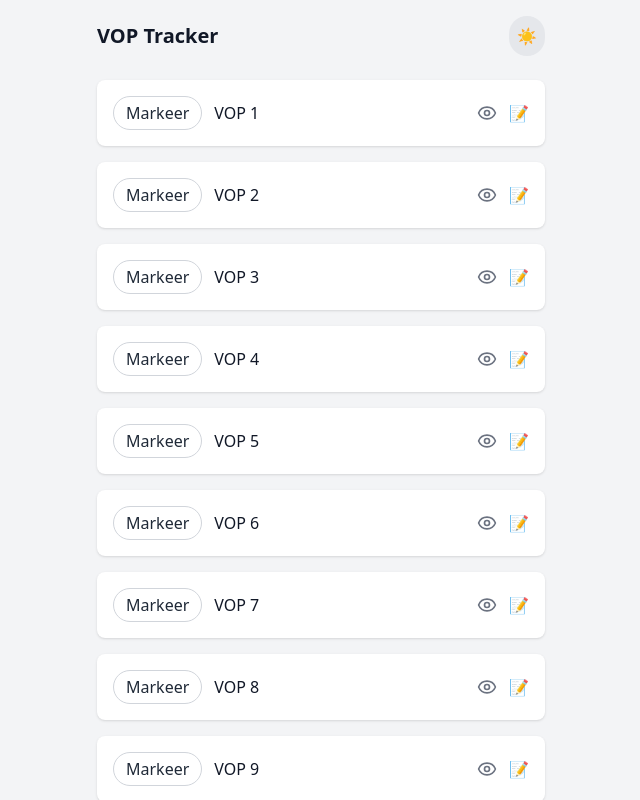
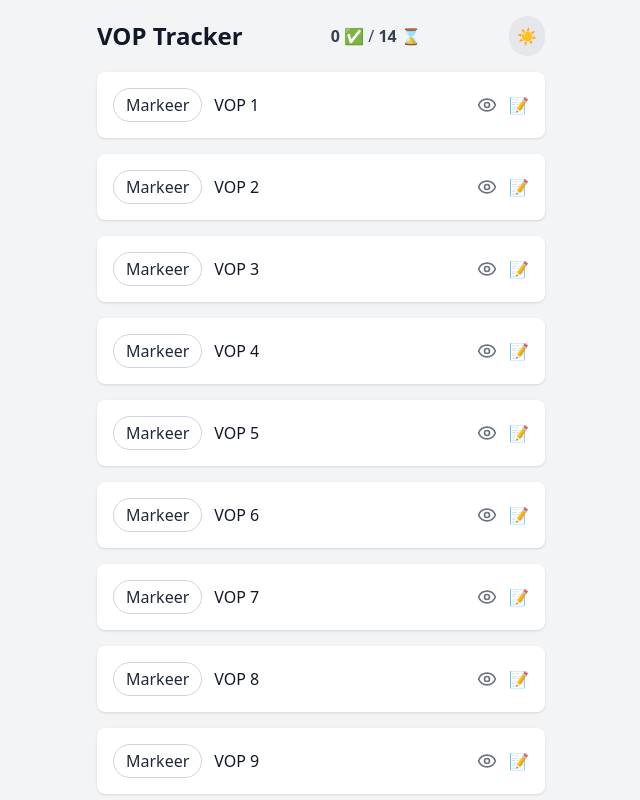
Before and after one commit to Brandjuh/brandjuh.github.io, a React (Vite) app: page / in a window 1280 px wide. Shown: the top 800 px of the page, without its empty margins (319-959 px from the left). Built offline with nearby package versions, Linux system fonts and the light colour scheme.

Commit message:
Update App.tsx

```diff
--- a/src/App.tsx
+++ b/src/App.tsx
@@ -13,9 +13,12 @@ const App: React.FC = () => {
   );
   const [darkMode, setDarkMode] = useLocalStorage<boolean>('darkMode', false);
 
-  const toggleDone = (id: number) => setVops(vops.map(v => v.id === id ? { ...v, done: !v.done } : v));
-  const toggleHidden = (id: number) => setVops(vops.map(v => v.id === id ? { ...v, hidden: !v.hidden } : v));
-  const resetAll = () => setVops(vops.map(v => ({ ...v, done: false, hidden: false, note: '' })));
+  const toggleDone = (id: number) =>
+    setVops(vops.map(v => (v.id === id ? { ...v, done: !v.done } : v)));
+  const toggleHidden = (id: number) =>
+    setVops(vops.map(v => (v.id === id ? { ...v, hidden: !v.hidden } : v)));
+  const resetAll = () =>
+    setVops(vops.map(v => ({ ...v, done: false, hidden: false, note: '' })));
 
   useEffect(() => {
     document.documentElement.classList.toggle('dark', darkMode);
@@ -23,13 +26,24 @@ const App: React.FC = () => {
 
   const visible = vops.filter(v => !v.hidden);
   const hidden = vops.filter(v => v.hidden);
+  const doneCount = vops.filter(v => v.done).length;
+  const todoCount = vops.length - doneCount;
 
   return (
     <div className="min-h-screen bg-gray-100 dark:bg-gray-900 text-gray-900 dark:text-gray-100 p-4">
       <div className="max-w-md mx-auto">
-        <Header darkMode={darkMode} setDarkMode={setDarkMode} />
+        {/* Overzicht bovenaan */}
+        <div className="flex justify-between items-center mb-4">
+          <h1 className="text-2xl font-bold">VOP Tracker</h1>
+          <span className="text-gray-700 dark:text-gray-300">
+            <strong>{doneCount}</strong> ✅ / <strong>{todoCount}</strong> ⌛
+          </span>
+          <button onClick={() => setDarkMode(!darkMode)} className="p-2 rounded-full bg-gray-200 dark:bg-gray-700">
+            {darkMode ? '🌙' : '☀️'}
+          </button>
+        </div>
 
-        <div className="space-y-4 mt-6">
+        <div className="space-y-4">
           {visible.map(v => (
             <VopItem
               key={v.id}
```
